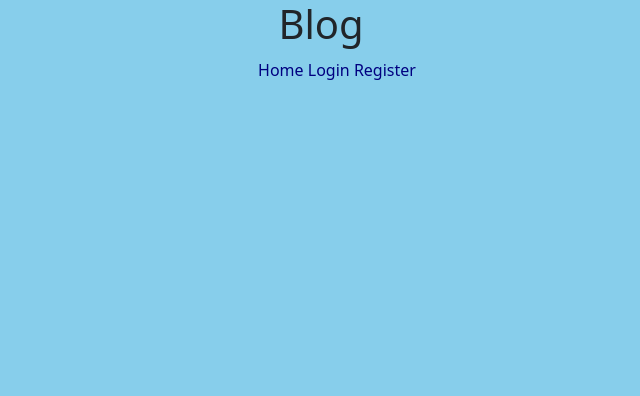
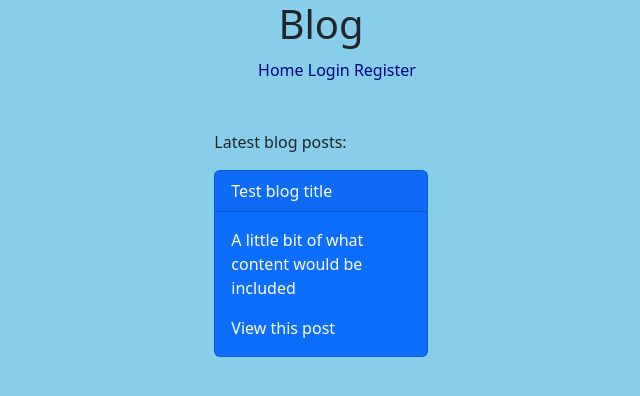
Before and after one commit to davidobr/python_django_blog, a Django app: page / in a window 1280 px wide. Shown: the top 396 px of the page, without its empty margins (319-959 px from the left). Run offline with Django 5.2, Linux system fonts and the light colour scheme.

Commit message:
added bootstrap card(s) to the front-end
I've added a bootstrap card, which is displaying a test blog title and description, this is to mimick what I am planning to have on the homepage once the blogs are creatable.

```diff
--- a/python_django_blog/static/python_django_blog/default.css
+++ b/python_django_blog/static/python_django_blog/default.css
@@ -30,3 +30,12 @@ body {
 .list a:hover {
     text-decoration: underline;
 }
+
+a {
+    color: white;
+    text-decoration: none;
+}
+
+a:active, a:hover {
+    text-decoration: underline;
+}
--- a/python_django_blog/templates/python_django_blog/home.html
+++ b/python_django_blog/templates/python_django_blog/home.html
@@ -21,4 +21,21 @@
         </ul>
     </div>
 </div>
+<div>
+    <div id="blog-posts" class="col-10 col-lg-2 mx-auto mt-5 mx-auto align-items-center">
+        <p>Latest blog posts:</p>
+        <div class="card text-bg-primary mb-3">
+            <div class="card-header">
+                Test blog title
+            </div>
+            <div class="card-body">
+                <p class="card-text">A little bit of what content would be included</p>
+                <a href="#" class="card-text">View this post</a> <!-- link here will be dynamic -->
+                <!-- Will need to add logic to check if the user is the owner of the post,
+                 if so offer them a chance to edit from here, but also from the post
+                 <a href="#">Want to make changes to the meeting?</a>-->
+            </div>
+        </div>
+    </div>
+</div>
 {% endblock %}
```
